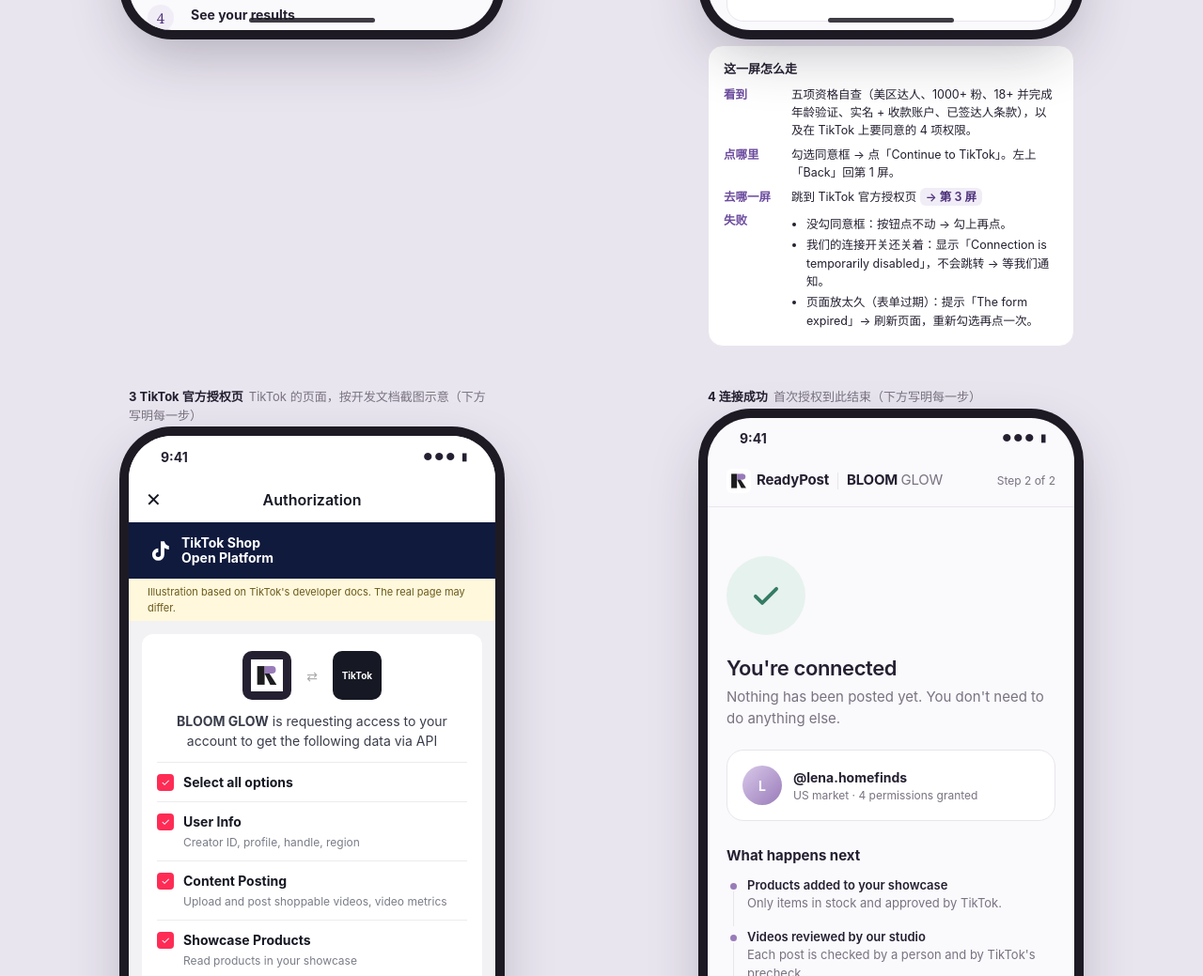
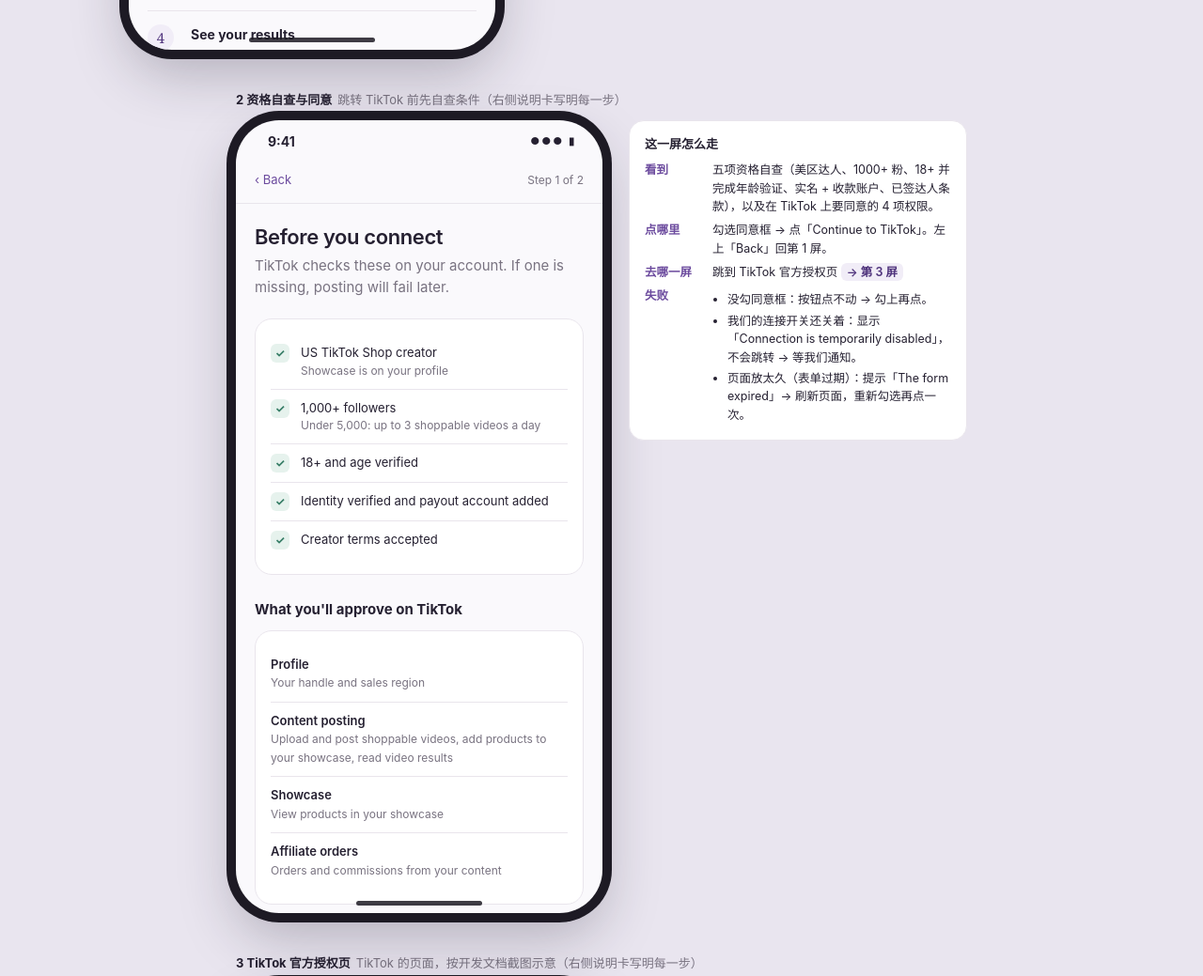
Before and after one commit to uni-jy/bloomglow-h5-demo, a plain HTML site: page index.html in a window 1280 px wide. Shown: the part 1052-2091 px from the top of the page at 94% size. Drawn offline with Linux system fonts and the light colour scheme.

Commit message:
说明卡与手机屏改为左右布局（桌面），手机上仍在下方
Co-Authored-By: Claude Opus 5.5 <noreply@anthropic.com>

```diff
--- a/index.html
+++ b/index.html
@@ -232,7 +232,17 @@ body.single .phone{width:100%;height:100vh;border-radius:0;box-shadow:none}
 .spec li{margin-bottom:3px}
 .spec .go{display:inline-block;background:var(--mist);color:var(--plum-dark);border-radius:6px;padding:0 6px;font-weight:600;text-decoration:none}
 body.export .spec{display:none}
+body.export .shot.has-spec.show{display:block;width:390px}
 @media (max-width:520px){.spec{width:auto;margin:16px 20px 0}}
+
+/* screens with a spec card: phone left, spec right (desktop) */
+@media (min-width:521px){
+  .shot.has-spec{display:grid;grid-template-columns:390px 360px;column-gap:28px;align-items:start;width:auto;grid-column:span 2;justify-self:center}
+  .shot.has-spec > .cap,.shot.has-spec > .single-nav{grid-column:1 / -1}
+  .shot.has-spec > .phone{grid-column:1}
+  .shot.has-spec > .spec{grid-column:2;width:auto;margin-top:0;position:sticky;top:24px}
+  body.single .shot.has-spec.show{display:grid;width:auto}
+}
 /* click-through mode on a computer: keep the phone size, centered */
 @media (min-width:521px){
   body.single{background:#e9e5ef;min-height:100vh}
@@ -264,7 +274,7 @@ body.export .scroll{overflow:hidden}
 
 <header class="gallery-head">
   <h1>BLOOM GLOW 达人端 H5 demo</h1>
-  <p>按达人从"收到链接"到"日常查看"的顺序排列，共 10 屏。视觉沿用官网的配色与字体；数据、账号、商品均为示意。点击按钮可在屏幕间跳转。第 2、3、4、10 屏下方写明了达人看到什么、点哪里、去哪一屏，以及每种失败怎么办。</p>
+  <p>按达人从"收到链接"到"日常查看"的顺序排列，共 10 屏。视觉沿用官网的配色与字体；数据、账号、商品均为示意。点击按钮可在屏幕间跳转。第 2、3、4、10 屏右侧（手机上在下方）写明了达人看到什么、点哪里、去哪一屏，以及每种失败怎么办。</p>
   <p class="try"><a href="?screen=s1">在手机上逐屏点击体验</a>（像真实页面一样一屏一屏走完流程） · 语言：<b>English</b> / <a href="zh.html">中文</a></p>
 </header>
 
@@ -299,8 +309,8 @@ body.export .scroll{overflow:hidden}
 </section>
 
 <!-- 2 Check & consent -->
-<section class="shot" id="s2">
-<p class="cap"><b>2 资格自查与同意</b>跳转 TikTok 前先自查条件（下方写明每一步）</p>
+<section class="shot has-spec" id="s2">
+<p class="cap"><b>2 资格自查与同意</b>跳转 TikTok 前先自查条件（右侧说明卡写明每一步）</p>
 <div class="phone"><div class="status">9:41<i>●●● ▮</i></div><div class="scroll">
   <div class="bar"><a class="back" href="#s1">‹ Back</a><span class="small">Step 1 of 2</span></div>
   <div class="pad">
@@ -329,8 +339,8 @@ body.export .scroll{overflow:hidden}
 </section>
 
 <!-- 3 TikTok authorization (mock) -->
-<section class="shot" id="s3">
-<p class="cap"><b>3 TikTok 官方授权页</b>TikTok 的页面，按开发文档截图示意（下方写明每一步）</p>
+<section class="shot has-spec" id="s3">
+<p class="cap"><b>3 TikTok 官方授权页</b>TikTok 的页面，按开发文档截图示意（右侧说明卡写明每一步）</p>
 <div class="phone"><div class="status" style="background:#fff">9:41<i>●●● ▮</i></div>
   <div class="tt">
     <div class="tt-top"><b>✕</b>Authorization</div>
@@ -355,8 +365,8 @@ body.export .scroll{overflow:hidden}
 </section>
 
 <!-- 4 Connected -->
-<section class="shot" id="s4">
-<p class="cap"><b>4 连接成功</b>首次授权到此结束（下方写明每一步）</p>
+<section class="shot has-spec" id="s4">
+<p class="cap"><b>4 连接成功</b>首次授权到此结束（右侧说明卡写明每一步）</p>
 <div class="phone"><div class="status">9:41<i>●●● ▮</i></div><div class="scroll">
   <div class="bar"><a class="brand" href="#s1"><span class="brand-ready"><svg><use href="#mark"/></svg><b>ReadyPost</b></span><span class="brand-divider" aria-hidden="true"></span><b class="brand-bloom">BLOOM <span>GLOW</span></b></a><span class="small">Step 2 of 2</span></div>
   <div class="pad">
@@ -499,8 +509,8 @@ body.export .scroll{overflow:hidden}
 </section>
 
 <!-- 10 Error -->
-<section class="shot" id="s10">
-<p class="cap"><b>10 授权失败</b>每种失败一句话 + 怎么办（下方逐条列出）</p>
+<section class="shot has-spec" id="s10">
+<p class="cap"><b>10 授权失败</b>每种失败一句话 + 怎么办（右侧说明卡逐条列出）</p>
 <div class="phone"><div class="status">9:41<i>●●● ▮</i></div><div class="scroll">
   <div class="bar"><a class="brand" href="#s1"><span class="brand-ready"><svg><use href="#mark"/></svg><b>ReadyPost</b></span><span class="brand-divider" aria-hidden="true"></span><b class="brand-bloom">BLOOM <span>GLOW</span></b></a><span class="chip warn">Not connected</span></div>
   <div class="pad">
```
Also changed, not shown: zh.html (+19 -9 lines).
